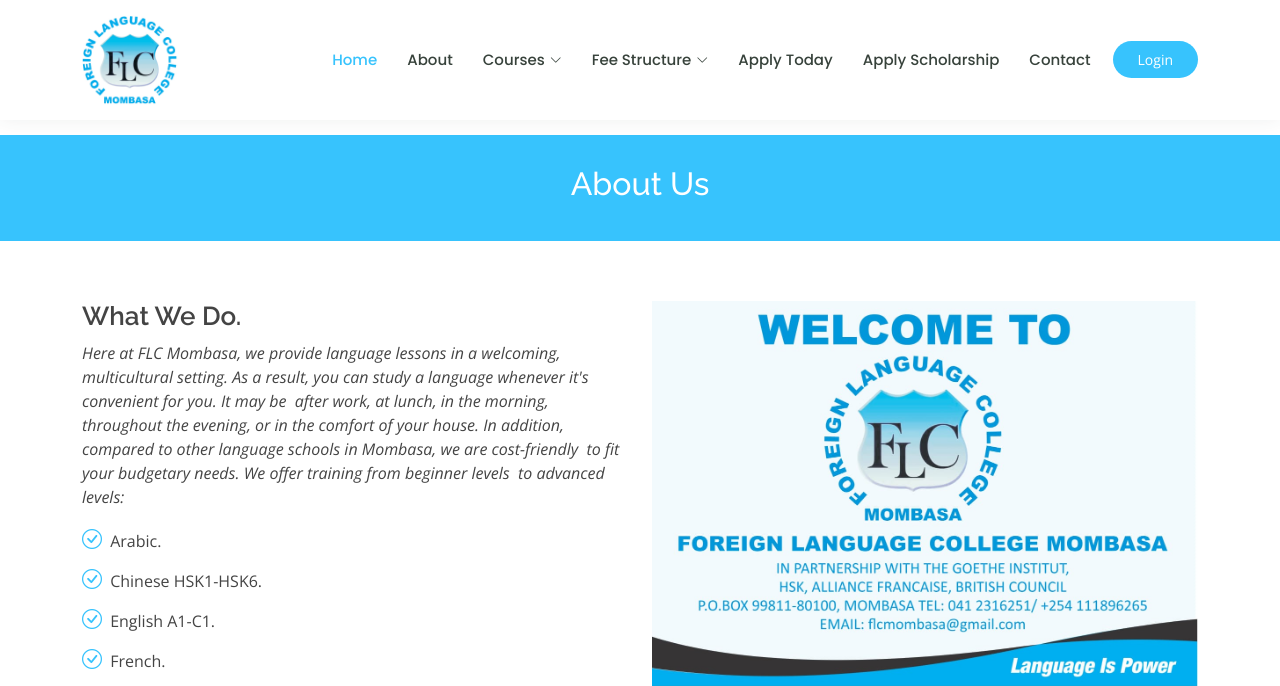
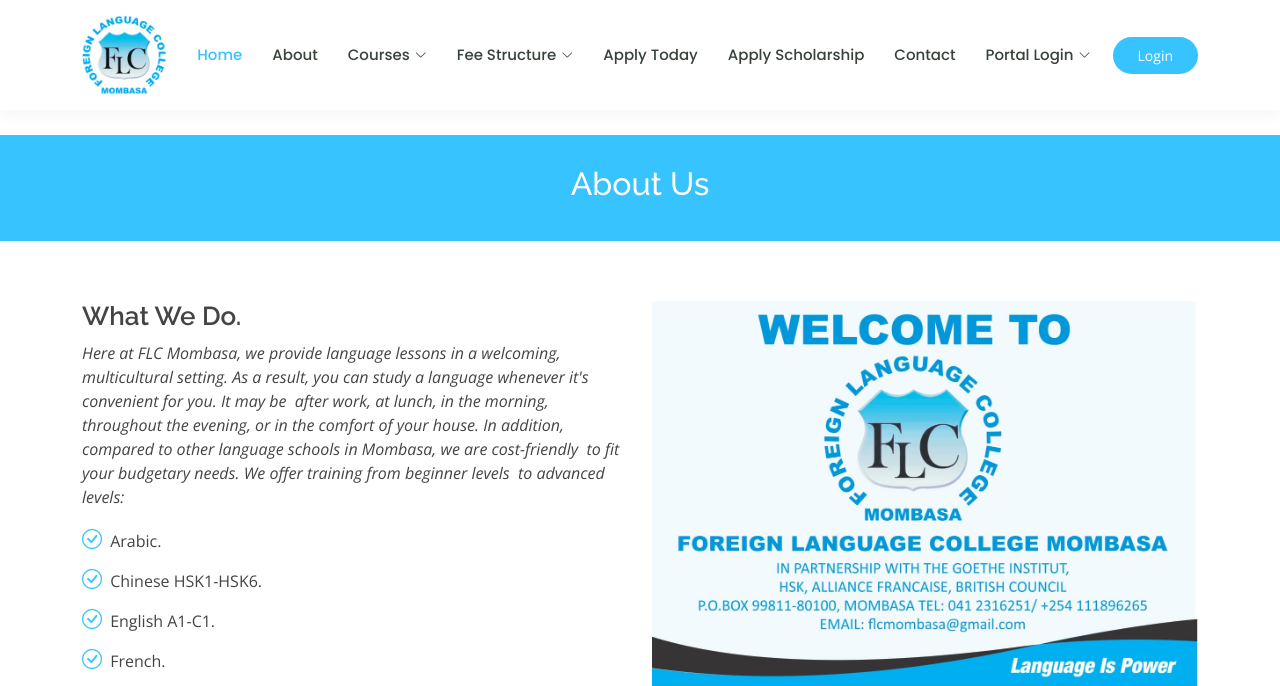
Before and after one commit to LabGich/German-School, a CodeIgniter 4 app: the page made by app/Views/About.php in a window 1280 px wide. Shown: the top 686 px of the page. Run offline with PHP 8.4 and a stand-in for CodeIgniter, Linux system fonts and the light colour scheme; the template is opened without the code that fills it, so the values that code supplies are empty; some libraries are stand-ins or nearby versions.

Commit message:
portal login dropdowns

```diff
--- a/app/Views/header.php
+++ b/app/Views/header.php
@@ -46,6 +46,12 @@
         <li><a href="/Admission">Apply Today</a></li>
         <li><a href="/Scholarship">Apply Scholarship</a></li>
         <li><a href="/Contact">Contact</a></li>
+        <li class="dropdown"><a href="#"><span>Portal Login</span> <i class="bi bi-chevron-down"></i></a>
+          <ul>
+            <li><a href="#">Staff Portal</a></li>
+            <li><a href="#">Student Portal</a></li>
+          </ul>
+        </li>
       </ul>
       <i class="bi bi-list mobile-nav-toggle"></i>
     </nav><!-- .navbar -->
```
Also changed, not shown: 1 other file.
